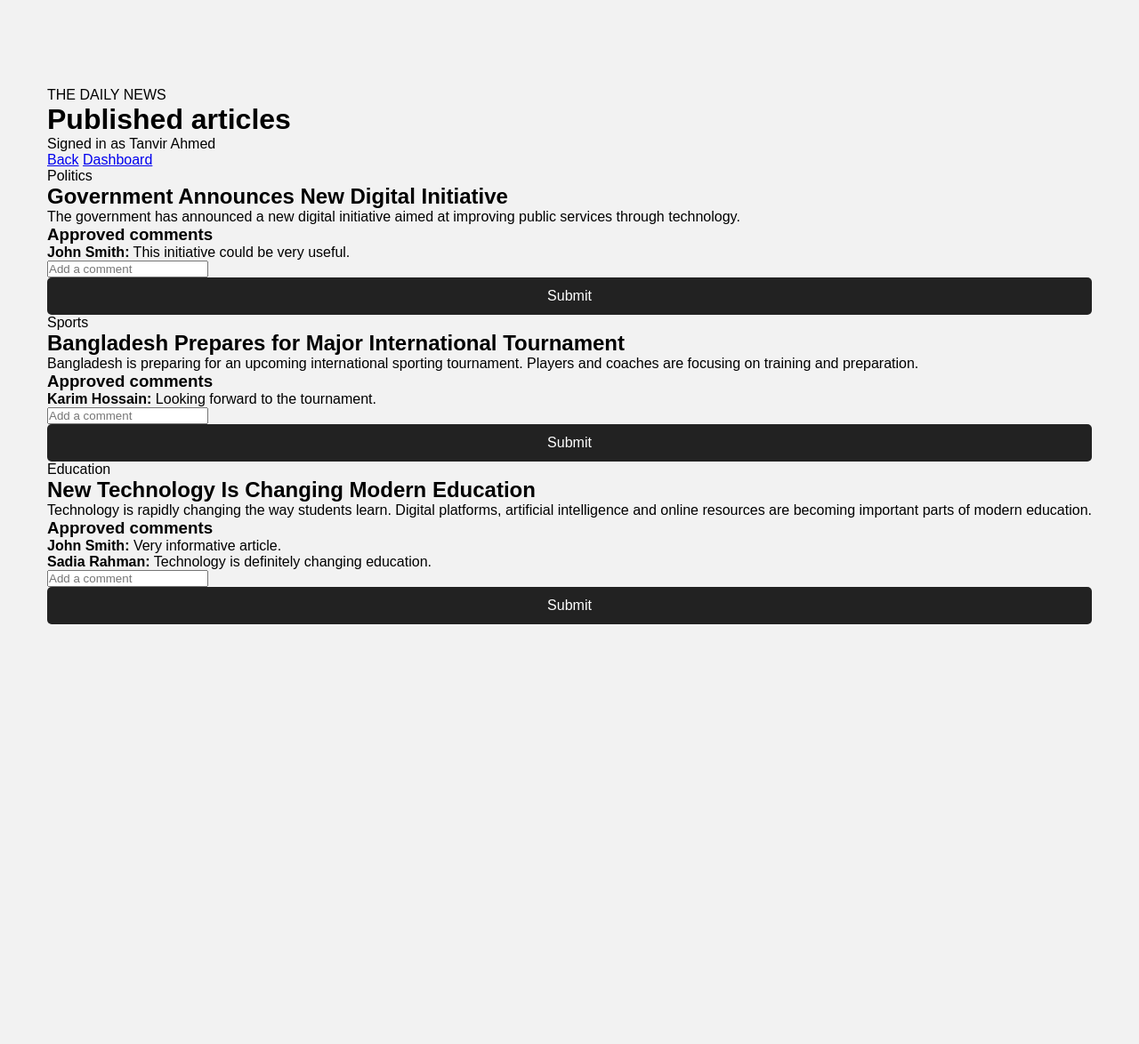
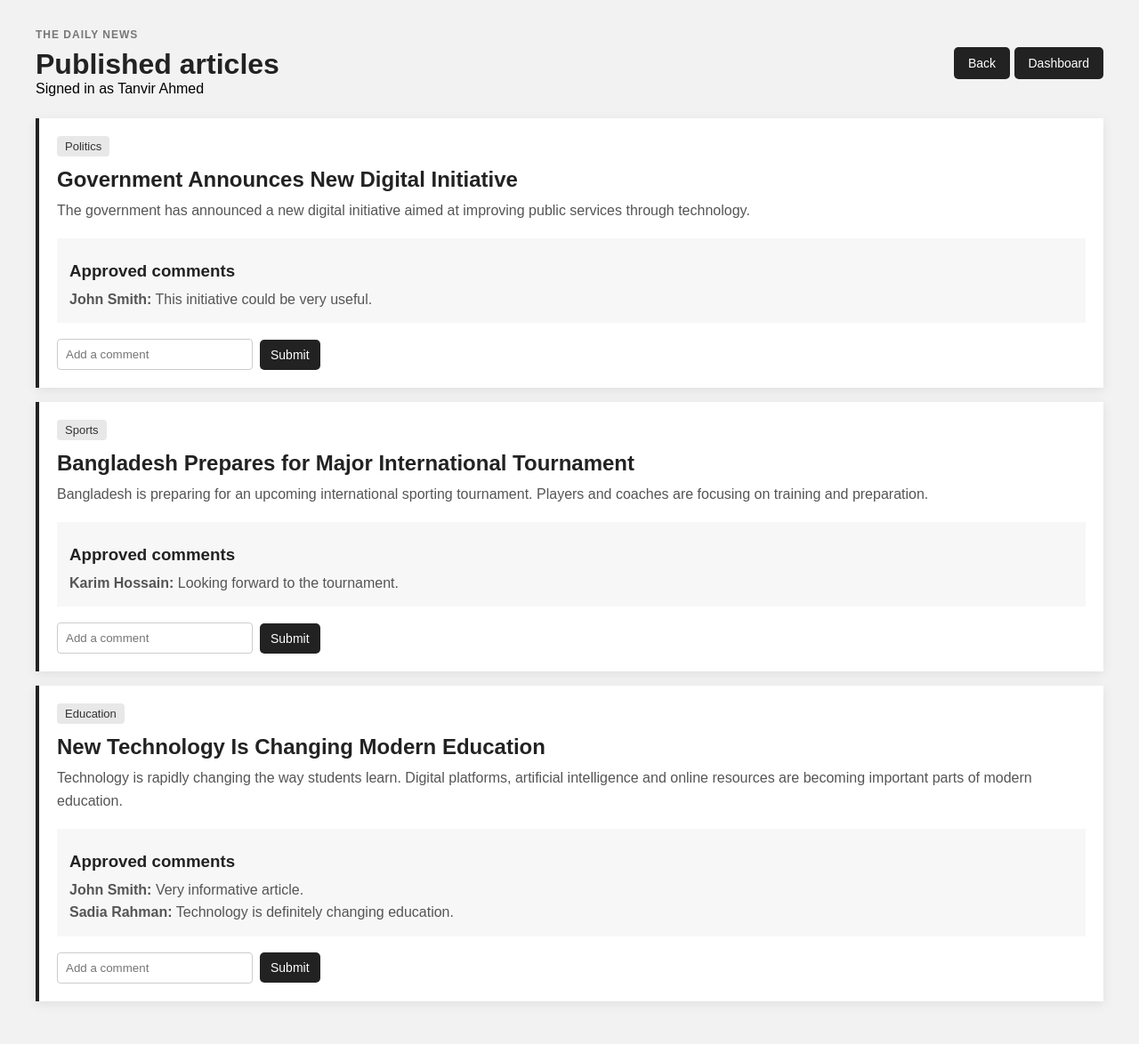
Before and after one commit to Zannatul-Naima-Mastura/Newspaper-Management-System, a PHP site: page /comments.php in a window 1280 px wide. Shown: the whole page at 89% size. Before the commit the page ends 702 px from the top, so only its background shows below. Run offline with PHP 8.4, Linux system fonts and the light colour scheme; a user stored in the database is signed in; data comes from the database, SQL or seed files in the repository.

Commit message:
updated style.css
for these files:

comment.php, comment_moderation.php, article_workflow.php
categories.php

```diff
--- a/BackEnd/style.css
+++ b/BackEnd/style.css
@@ -97,3 +97,191 @@ button:hover {
     color: #777;
     font-size: 13px;
 }
+
+.dashboard-body {
+    display: block;
+    min-height: 100vh;
+    padding: 32px;
+    background-color: #f2f2f2;
+}
+
+.dashboard {
+    width: 100%;
+    max-width: 1200px;
+    margin: 0 auto;
+}
+
+.dashboard-header,
+.section-heading {
+    display: flex;
+    align-items: center;
+    justify-content: space-between;
+    gap: 20px;
+    margin-bottom: 24px;
+}
+
+.dashboard-header h1,
+.section-heading h2 {
+    color: #222;
+}
+
+.eyebrow {
+    margin-bottom: 8px;
+    color: #777;
+    font-size: 12px;
+    font-weight: bold;
+    letter-spacing: 1px;
+}
+
+.button-link,
+.inline-form button {
+    display: inline-block;
+    padding: 10px 16px;
+    border: 0;
+    border-radius: 5px;
+    background-color: #222;
+    color: white;
+    font-size: 14px;
+    text-decoration: none;
+    cursor: pointer;
+}
+
+.button-link:hover,
+.inline-form button:hover {
+    background-color: #444;
+}
+
+.notice {
+    margin-bottom: 20px;
+    padding: 12px 16px;
+    border-radius: 5px;
+}
+
+.notice.success {
+    background-color: #e3f4e8;
+    color: #205c31;
+}
+
+.notice.error {
+    background-color: #f8e1e1;
+    color: #8a2222;
+}
+
+section {
+    margin-bottom: 32px;
+}
+
+.table-wrap {
+    overflow-x: auto;
+    background-color: white;
+    border-radius: 8px;
+    box-shadow: 0 3px 12px rgba(0, 0, 0, 0.08);
+}
+
+table {
+    width: 100%;
+    border-collapse: collapse;
+    text-align: left;
+}
+
+th,
+td {
+    padding: 14px 16px;
+    border-bottom: 1px solid #e5e5e5;
+    vertical-align: top;
+}
+
+th {
+    background-color: #222;
+    color: white;
+    font-size: 14px;
+}
+
+tr:last-child td {
+    border-bottom: 0;
+}
+
+.status,
+.category {
+    display: inline-block;
+    padding: 4px 9px;
+    border-radius: 4px;
+    background-color: #e8e8e8;
+    color: #333;
+    font-size: 13px;
+}
+
+.inline-form {
+    display: flex;
+    align-items: center;
+    gap: 8px;
+}
+
+.inline-form input {
+    min-width: 220px;
+    padding: 9px;
+    border: 1px solid #ccc;
+    border-radius: 4px;
+}
+
+.inline-form select {
+    padding: 9px;
+    border: 1px solid #ccc;
+    border-radius: 4px;
+}
+
+.inline-form button {
+    width: auto;
+    padding: 9px 12px;
+}
+
+.article {
+    margin-bottom: 16px;
+    padding: 20px;
+    background-color: white;
+    border-left: 4px solid #222;
+    box-shadow: 0 3px 12px rgba(0, 0, 0, 0.08);
+}
+
+.article h2,
+.article h3 {
+    margin: 12px 0 8px;
+    color: #222;
+}
+
+.article p {
+    color: #555;
+    line-height: 1.6;
+}
+
+.comments {
+    margin: 18px 0;
+    padding: 14px;
+    background-color: #f7f7f7;
+}
+
+@media (max-width: 700px) {
+    .dashboard-body {
+        padding: 20px 12px;
+    }
+
+    .dashboard-header {
+        align-items: flex-start;
+        flex-direction: column;
+    }
+
+    .dashboard-header > div:last-child {
+        display: flex;
+        flex-wrap: wrap;
+        gap: 8px;
+    }
+
+    .inline-form {
+        align-items: stretch;
+        flex-direction: column;
+    }
+
+    .inline-form input {
+        min-width: 0;
+    }
+}
--- a/Database/AllCodes.sql
+++ b/Database/AllCodes.sql
@@ -62,7 +62,7 @@ CREATE TABLE ADVERTISEMENT (
 -- ARTICLE
 
 CREATE TABLE ARTICLE (
-    Article_ID INT PRIMARY KEY,
+    Article_ID INT AUTO_INCREMENT PRIMARY KEY,
     Title VARCHAR(255) NOT NULL,
     Content TEXT,
     Created_At DATETIME,
--- a/Database/AllSQLCodes_TableCreationPopulation.sql
+++ b/Database/AllSQLCodes_TableCreationPopulation.sql
@@ -62,7 +62,7 @@ CREATE TABLE ADVERTISEMENT (
 -- ARTICLE
 
 CREATE TABLE ARTICLE (
-    Article_ID INT PRIMARY KEY,
+    Article_ID INT AUTO_INCREMENT PRIMARY KEY,
     Title VARCHAR(255) NOT NULL,
     Content TEXT,
     Created_At DATETIME,
```
